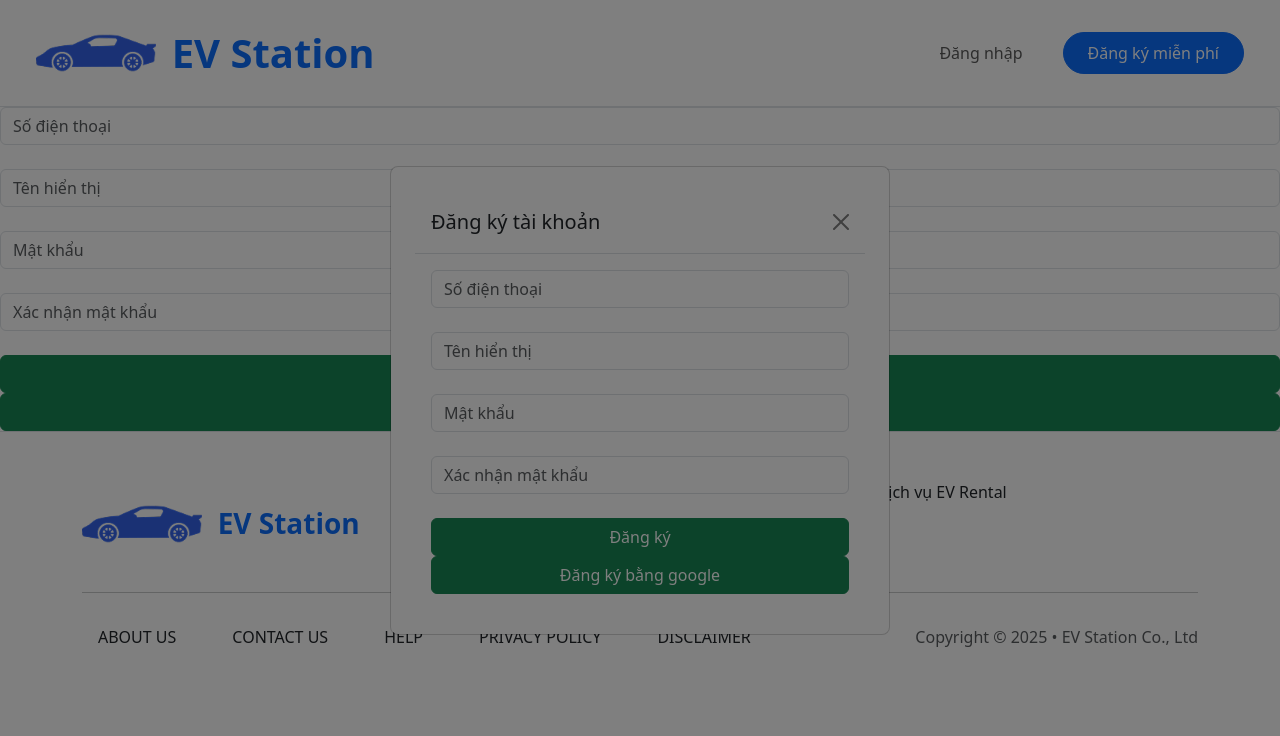
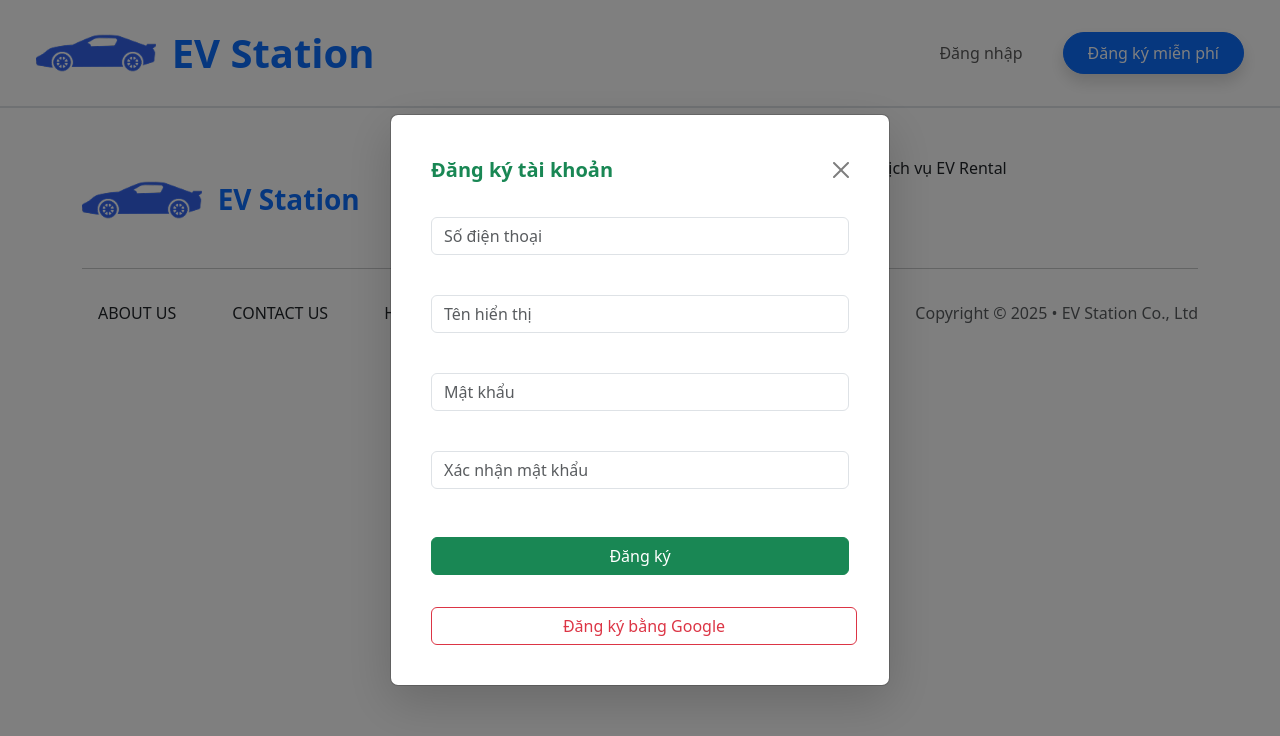
Before and after one commit to HaiVTSE191090/SWP391_Frontend, a React (Create React App) app: page /sign-up in a window 1280 px wide. Both pictures are taken after a click on the button "Đăng ký miễn phí". Shown: the top 736 px of the page. Built offline with nearby package versions, Linux system fonts and the light colour scheme.

Commit message:
fix signUp

```diff
--- a/src/App.tsx
+++ b/src/App.tsx
@@ -1,10 +1,10 @@
 import React from "react";
 import AppRouter from "./routes/AppRouter";
-
 const App = () => {
   return (
     <>
       <AppRouter />
+
     </>
   );
 };
--- a/src/components/auth/SignUpForm.tsx
+++ b/src/components/auth/SignUpForm.tsx
@@ -1,4 +1,4 @@
-import React, { useState } from "react";
+import React, { use, useState } from "react";
 import { SignUpRequest } from "../../models/SignUpRequest";
 import InputField from "../common/InputField";
 import AlertMessage from "../common/AlertMessage";
@@ -11,29 +11,20 @@ import { jwtDecode } from "jwt-decode";
 
 const SignUpForm: React.FC = () => {
 
-    const [form, setForm] = useState<SignUpRequest>({
-        phone: "",
-        displayName: "",
-        password: "",
-        confirmPassword: "",
-    });
-
+    const [phone, setPhone] = useState("");
+    const [displayName, setdisplayName] = useState("");
+    const [password, setpassword] = useState("");
+    const [confirmPassword, setconfirmPassword] = useState("");
     const [loading, setLoading] = useState(false);
     const [error, setError] = useState("");
     const [message, setMessage] = useState("");
-    const navigate = useNavigate();
 
 
-    //không hiểu lắm
-    const updateField = (field: keyof SignUpRequest, value: string) => {
-        setForm({ ...form, [field]: value });
 
-    };
 
 
     const onSubmit = async (e: React.FormEvent) => {
-
-
+        const form: SignUpRequest = { phone, displayName, password, confirmPassword };
         const result = await signUpApi(form);
         if (result.error) {
             setError(result.message);
@@ -47,48 +38,80 @@ const SignUpForm: React.FC = () => {
     };
 
     return (
-        <>
-            <form onSubmit={onSubmit} >
+        <div
+            id="signUpForm"
+            className="modal fade"
+        >
+            <div className="modal-dialog modal-dialog-centered">
+                <div className="modal-content p-4 shadow-lg">
+                    {/* Header */}
+                    <div className="modal-header border-0">
+                        <h5 className="modal-title fw-bold text-success">
+                            Đăng ký tài khoản
+                        </h5>
+                        <button
+                            type="button"
+                            className="btn-close"
+                            data-bs-dismiss="modal"
+                            aria-label="Close"
+                        ></button>
+                    </div>
+
+                    {/* Body */}
+                    <div className="modal-body">
+                        <form onSubmit={onSubmit} className="d-flex flex-column gap-3">
                             <InputField
                                 placeholder="Số điện thoại"
-                    value={form.phone}
-                    onChange={(e) => updateField("phone", e.target.value)}
-
+                                value={phone}
+                                onChange={(e) => setPhone(e.target.value)}
                             />
                             <InputField
                                 placeholder="Tên hiển thị"
-                    value={form.displayName}
-                    onChange={(e) => updateField("displayName", e.target.value)}
+                                value={displayName}
+                                onChange={(e) => setdisplayName(e.target.value)}
                             />
                             <InputField
                                 type="password"
                                 placeholder="Mật khẩu"
-                    value={form.password}
-                    onChange={(e) => updateField("password", e.target.value)}
+                                value={password}
+                                onChange={(e) => setpassword(e.target.value)}
                             />
                             <InputField
                                 type="password"
                                 placeholder="Xác nhận mật khẩu"
-                    value={form.confirmPassword}
-                    onChange={(e) => updateField("confirmPassword", e.target.value)}
+                                value={confirmPassword}
+                                onChange={(e) => setconfirmPassword(e.target.value)}
                             />
 
-                <button type="submit" className="btn btn-success w-100" disabled={loading}>
+                            <button
+                                type="submit"
+                                className="btn btn-success w-100 mt-2"
+                                disabled={loading}
+                            >
                                 {loading ? "Đang xử lý..." : "Đăng ký"}
                             </button>
 
-
+                            {/* Hiển thị thông báo */}
                             <AlertMessage type="success" message={message} />
                             <AlertMessage type="danger" message={error} />
                         </form>
+                    </div>
 
-            <button type="submit" className="btn btn-success w-100" disabled={loading}>
-                {loading ? "Đang xử lý..." : "Đăng ký bằng google"}
+                    {/* Footer */}
+                    <div className="modal-footer border-0 flex-column gap-2">
+                        <button
+                            type="button"
+                            className="btn btn-outline-danger w-100"
+                            disabled={loading}
+                        >
+                            {loading ? "Đang xử lý..." : "Đăng ký bằng Google"}
+                        </button>
+                    </div>
+                </div>
+            </div>
+        </div>
+    );
 
-            </button>
-        </>
-
-    );
 };
 
 export default SignUpForm;
--- a/src/components/home/MapBox.tsx
+++ b/src/components/home/MapBox.tsx
@@ -1,7 +1,7 @@
 import React, { useEffect, useState } from "react";
 import Map, { Marker, NavigationControl } from "react-map-gl/maplibre";
 import "maplibre-gl/dist/maplibre-gl.css";
-import { LocationSelection } from "./search/SearchBar";
+import { LocationSelection } from "../search/SearchBar";
 
 const markers = [
   { name: "Quận 1 - TP.HCM", lat: 10.762622, lng: 106.660172, distance: 0 },
--- a/src/components/home/SearchContainer.tsx
+++ b/src/components/home/SearchContainer.tsx
@@ -1,5 +1,5 @@
 import React, { useState } from "react";
-import SearchBar, { LocationSelection, TimeSelection } from "./search/SearchBar";
+import SearchBar, { LocationSelection, TimeSelection } from "../search/SearchBar";
 import Mapbox from "./MapBox";
 
 export default function SearchPage() {
--- a/src/components/layouts/Navbar.tsx
+++ b/src/components/layouts/Navbar.tsx
@@ -6,7 +6,6 @@ import SignUpForm from "../auth/SignUpForm";
 
 
 const Navbar: React.FC = () => {
-  const [showModal, setShowModal] = useState(false);
 
   return (
     <>
@@ -37,15 +36,17 @@ const Navbar: React.FC = () => {
           <div className="collapse navbar-collapse" id="navbarNav">
             <ul className="navbar-nav ms-auto d-flex align-items-lg-center gap-3">
               <li className="nav-item mx-3">
-                <a className="nav-link" href="#">Đăng nhập</a>
+                <a className="nav-link" href="#">Đăng nhập</a> {/* cái này phải là một cái button nếu muốn làm popup*/}
               </li>
               <li className="nav-item">
                 <button
-                  className="btn btn-primary rounded-pill px-4 py-2"
-                  onClick={() => setShowModal(true)}
-                >
+                  className="btn btn-primary rounded-pill shadow w-100 px-4 py-2"
+                  data-bs-toggle="modal"
+                  data-bs-target="#signUpForm"
+                  >
                   Đăng ký miễn phí
                 </button>
+                  <SignUpForm/>
               </li>
             </ul>
           </div>
@@ -53,30 +54,8 @@ const Navbar: React.FC = () => {
       </nav>
 
       {/* Modal */}
-      {showModal && (
-        <div className="modal fade show d-block" tabIndex={-1}>
-          <div className="modal-dialog modal-dialog-centered">
-            <div className="modal-content p-4">
-              <div className="modal-header">
-                <h5 className="modal-title">Đăng ký tài khoản</h5>
-                <button
-                  type="button"
-                  className="btn-close"
-                  onClick={() => setShowModal(false)}
-                ></button>
-              </div>
-              <div className="modal-body">
-                <SignUpForm />
-              </div>
-            </div>
-          </div>
-          {/* backdrop */}
-          <div
-            className="modal-backdrop fade show"
-            onClick={() => setShowModal(false)}
-          ></div>
-        </div>
-      )}
+
+
     </>
   );
 };
--- a/src/components/home/search/LocationModal.tsx
+++ b/src/components/search/LocationModal.tsx
@@ -1,7 +1,7 @@
 // src/components/search/LocationModal.tsx
 import React, { useState } from "react";
-import { LocationSelection, SUGGESTED_AIRPORTS } from "../../../models/SearchModel";
-import { getCurrentPosition, closeModal } from "../../../controller/SearchController";
+import { LocationSelection, SUGGESTED_AIRPORTS } from "../../models/SearchModel";
+import { getCurrentPosition, closeModal } from "../../controller/SearchController";
 
 type Props = {
     current: LocationSelection;
@@ -48,6 +48,7 @@ export default function LocationModal({ current, onSave }: Props) {
                             data-bs-dismiss="modal"
                             aria-label="Đóng"
                         />
+
                     </div>
 
                     <div className="modal-body">
--- a/src/components/home/search/SearchBar.tsx
+++ b/src/components/search/SearchBar.tsx
@@ -7,8 +7,8 @@ import {
   getDefaultTimeSelection,
   formatTimeDisplay,
   getTodayDate,
-} from "../../../models/SearchModel";
-import { processSearch } from "../../../controller/SearchController";
+} from "../../models/SearchModel";
+import { processSearch } from "../../controller/SearchController";
 import LocationModal from "./LocationModal";
 import TimeModal from "./TimeModal";
 
--- a/src/components/home/search/TimeModal.tsx
+++ b/src/components/search/TimeModal.tsx
@@ -1,7 +1,7 @@
 // src/components/search/TimeModal.tsx
 import React, { useMemo, useState } from "react";
-import { TimeSelection, RentalMode, getTodayDate } from "../../../models/SearchModel";
-import { closeModal } from "../../../controller/SearchController";
+import { TimeSelection, RentalMode, getTodayDate } from "../../models/SearchModel";
+import { closeModal } from "../../controller/SearchController";
 
 type Props = {
   current: TimeSelection;
--- a/src/services/authService.ts
+++ b/src/services/authService.ts
@@ -3,10 +3,10 @@ import axios from "axios";
 
 // SignUpRequest sign =new SignUpRequest();
 
-const baseURL = process.env.REACT_APP_API_URL || "http://localhost:3001/api";
+const baseURL = process.env.REACT_APP_API_URL || "http://localhost:8080/api";
 
 const signUpApi = async (data: SignUpRequest) => {
-  const response = await axios.post(`${baseURL}/sign-up`, data)
+  const response = await axios.post(`${baseURL}/register`, data)
     .then((res) => {
       return res.data;
     })
```
Also changed, not shown: 1 other file (tests, documents, lock files or other folders). Lines whose indentation alone changed are shown as unchanged.
